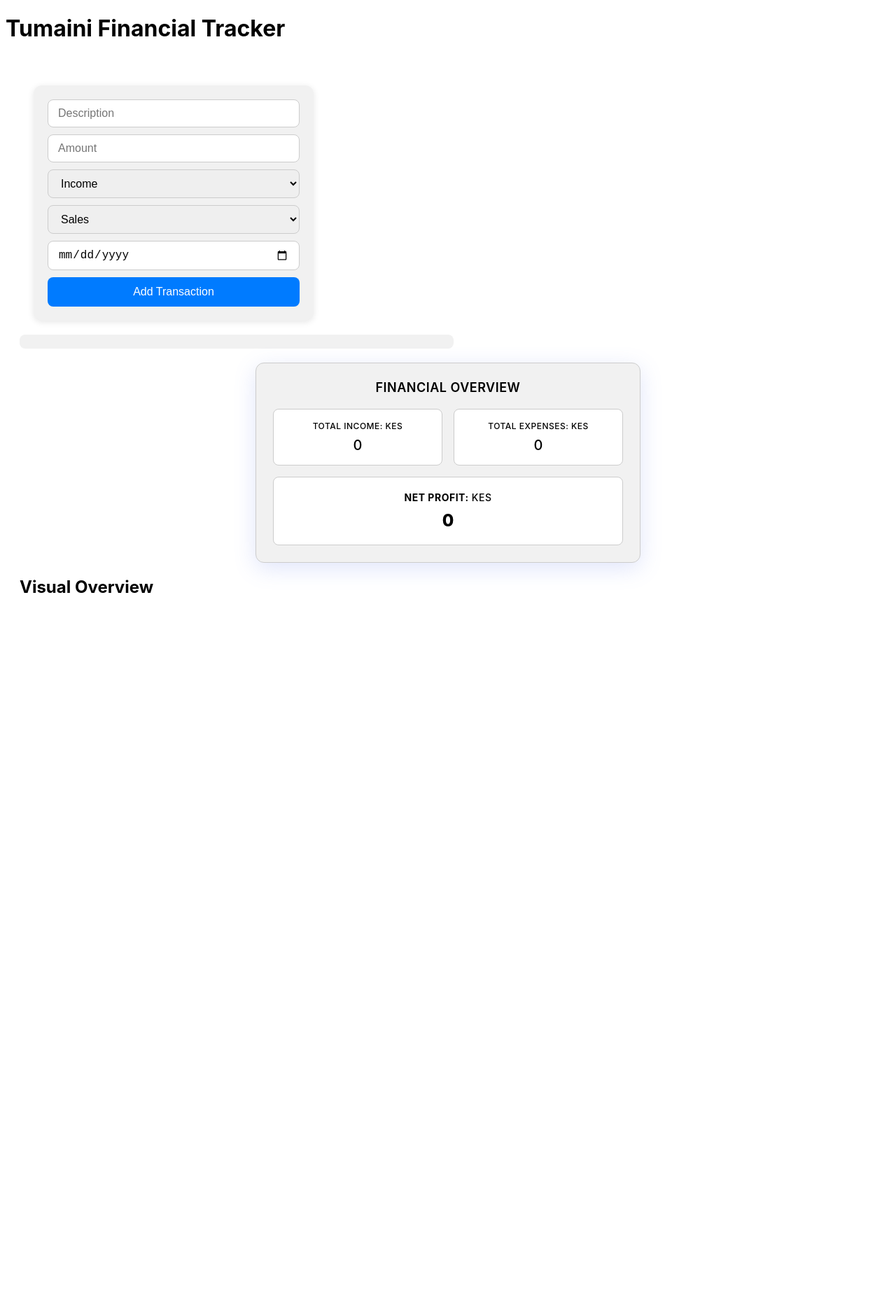
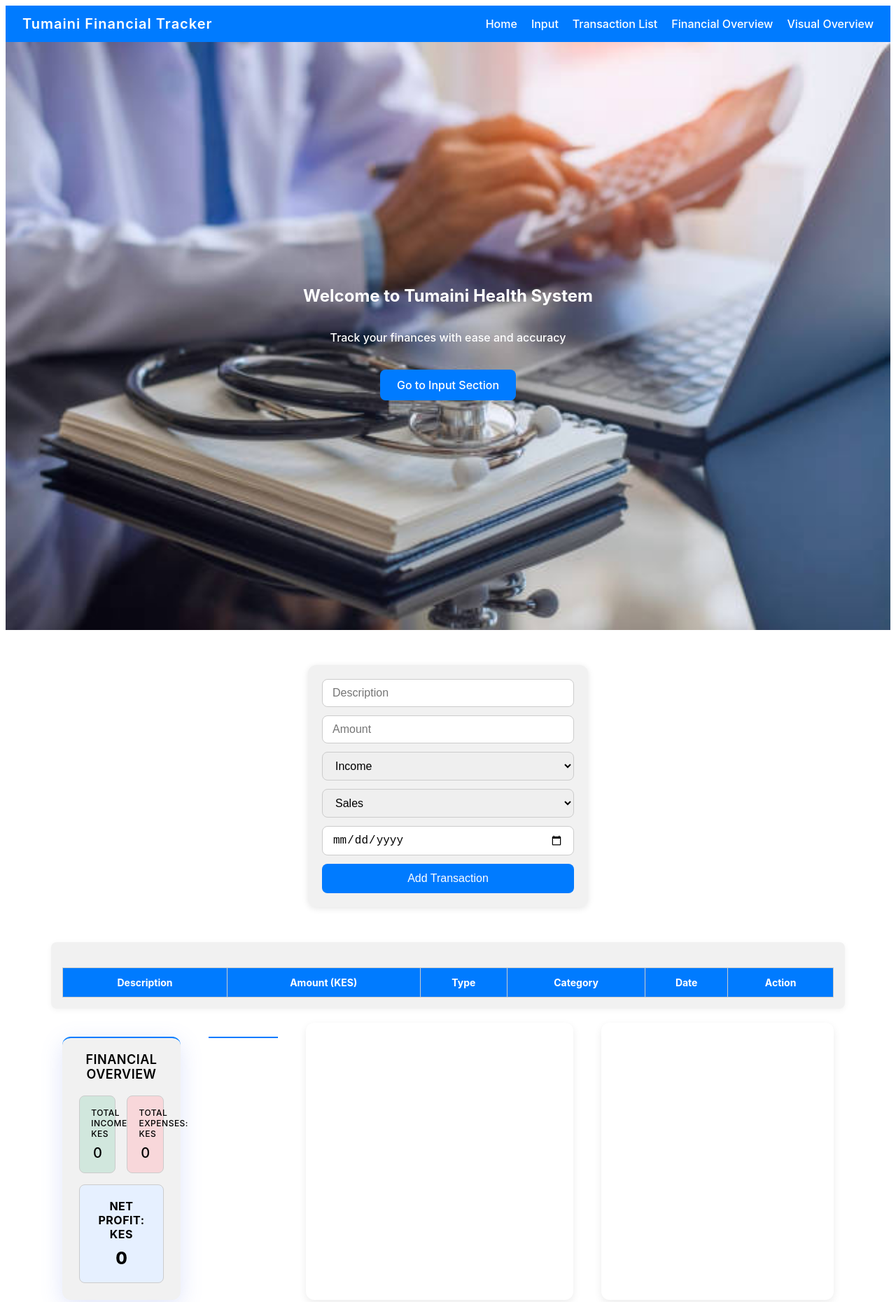
Before and after one commit to michaelfuchaka/Capstone-Project-Tumaini-Health-System, a plain HTML site: page index.html in a window 1280 px wide. Shown: the top 1860 px of the page at 70% size. Before the commit the page ends 1536 px from the top, so only its background shows below. Drawn offline with nearby package versions, Linux system fonts and the light colour scheme; some packages are replaced by stand-ins of ours; no server answers; a script that the page names is missing.

Commit message:
added home section, styled overview and improved layout

```diff
--- a/css/style.css
+++ b/css/style.css
@@ -1,15 +1,106 @@
-body{
-   font-family: -apple-system, BlinkMacSystemFont, 'Segoe UI', Roboto, sans-serif;
-   font-weight: 500;
+body {
+  font-family: -apple-system, BlinkMacSystemFont, "Segoe UI", Roboto, sans-serif;
+  font-weight: 500;
+}
+
+/* NavBar Styling */
+.navbar {
+  background-color: #007bff;
+  padding: 14px 24px;
+  display: flex;
+  justify-content: space-between;
+  align-items: center;
+  color: white;
+  position: sticky;
+  top: 0;
+  z-index: 1000;
+}
+
+.logo {
+  font-size: 20px;
+  font-weight: 600;
+  letter-spacing: 1px;
+}
+
+.nav-links {
+  list-style: none;
+  display: flex;
+  gap: 20px;
+  margin: 0;
+  padding: 0;
+}
+
+.nav-links li a {
+  text-decoration: none;
+  color: white;
+  font-weight: 500;
+  transition: color 0.3s ease;
+}
+
+.nav-links li a:hover {
+  color: #ffdd57;
+}
+
+/* Mobile nav responsiveness */
+@media (max-width: 600px) {
+  .nav-links {
+    flex-direction: column;
+    background-color: #007bff;
+    position: absolute;
+    top: 60px;
+    left: 0;
+    width: 100%;
+    display: none;
+  }
+
+  .nav-links.active {
+    display: flex;
+  }
+}
+
+/* Scroll behavior for smooth effect */
+html {
+  scroll-behavior: smooth;
+}
+/* home section  */
+#home-section {
+  height: 100vh;
+  background-image: url('../images/tumaini.png');
+  background-size:cover;
+  background-position: center;
+  background-repeat: no-repeat;
+  display: flex;
+  flex-direction: column;
+  justify-content: center;
+  align-items: center;
+  color: white;
+  text-align: center;
+  padding: 20px;
+}
+/* Home-section btn*/
+.cta-button {
+  margin-top: 20px;
+  background-color: #007bff;
+  color: white;
+  padding: 12px 24px;
+  border: none;
+  border-radius: 8px;
+  text-decoration: none;
+  font-size: 16px;
+  transition: background-color 0.3s ease;
+}
+
+.cta-button:hover {
+  background-color: #0056b3;
 }
 /* Form container */
 #transactionForm {
   width: 100%;
   max-width: 360px;
-  margin: 20px 0 20px 20px;
+  margin: 30px auto; /* centers it horizontally */
   display: flex;
   flex-direction: column;
-  gap: 10px;
+  gap: 12px;
   padding: 20px;
   background-color: #f1f1f1;
   border-radius: 12px;
@@ -48,69 +139,57 @@ body{
   background-color: #0056b3;
 }
 
-/* Styling transaction list layout */
+/* Main Layout */
 .main-layout {
-
-  display: block;
+  display: flex;
+  flex-direction: column;
+  align-items: center; /* centers child elements */
   padding: 20px;
-
 
 }
 
+
+
 #transactionList {
-  flex: 1;
-  padding: 10px;
+  width: 90%; /* or 100% if you want true full width */
+  padding: 16px;
   background-color: #f1f1f1;
   border-radius: 8px;
-  max-width: 600px;
-}
-.transaction {
-  padding: 10px;
-  margin-bottom: 10px;
-  background-color: white;
-  border-radius: 5px;
-  border: 1px solid #ddd;
+  margin-top: 20px;
+  box-shadow: 0 2px 8px rgba(0, 0, 0, 0.05);
 }
 
-/* Styling financial overview  */
-#financialOverview {
-  border: 1px solid #ccc;
-  padding: 1rem;
-  margin-top: 1rem;
-  background-color: #f9f9f9;
-  max-width: 500px;
-}
-/* Adding spacing between each <p> line */
-#financialOverview.p {
-  margin: 0.5rem 0;
+.transaction-table {
+ width: 100%;
+  border-collapse: collapse;
+  margin-top: 20px;
+  font-size: 14px;
+  text-align: center;
 }
 
-/* chart layout */
-canvas {
-  max-width: 100%;
-  height: auto;
-  margin: 0 auto;
-  display: block;
+.transaction-table th,
+.transaction-table td {
+  padding: 12px 8px;
+  border: 1px solid #ccc;
 }
 
-.chart-container {
-  max-width: 350px;
-  margin: 20px auto;
+.transaction-table thead {
+  background-color: #007bff;
+  color: white; ;
 }
 
 
-/* Financial Overview  Style*/
 
+/* Financial Overview  Style */
 #financialOverview {
   background: #f1f1f1;
   border-radius: 12px;
   padding: 24px;
-
-  font-family: -apple-system, BlinkMacSystemFont, 'Segoe UI', Roboto, sans-serif;
+  font-family: -apple-system, BlinkMacSystemFont, "Segoe UI", Roboto, sans-serif;
   box-shadow: 0 8px 32px rgba(102, 126, 234, 0.2);
   max-width: 500px;
   margin: 20px auto;
-  font-size: 0; /* Remove whitespace between inline-block elements */
+  font-size: 0;
 }
 
 #financialOverview h2 {
@@ -119,6 +198,7 @@ canvas {
   margin-bottom: 20px;
   text-transform: uppercase;
   letter-spacing: 0.5px;
+
 
   text-align: center;
   margin-top: 0;
@@ -151,6 +231,9 @@ canvas {
   box-sizing: border-box;
 
 }
+
+
+
 
 #financialOverview p:nth-of-type(2) {
   margin-left: 16px;
@@ -211,12 +294,126 @@ canvas {
     font-size: 15px;
   }
 }
+
 /* Hover shake background */
 #financialOverview p:nth-of-type(1):hover,
 #financialOverview p:nth-of-type(2):hover,
 #financialOverview p:nth-of-type(3):hover {
-  background: #eaeaea; /* Subtle light background */
+  background: #eaeaea;
   transform: translateY(-2px);
   transition: all 0.3s ease;
   cursor: pointer;
 }
+
+ .edit-btn {
+  background-color: #ffc107;
+  color: white;
+  margin-right: 5px;
+}
+.delete-btn {
+  background-color: #dc3545;
+  color: white;
+}
+.transaction-header {
+  background-color: #007bff;
+  color: white;
+  border-radius: 6px;
+  font-weight: bold;
+  padding: 12px 10px;
+}
+/* Edit and del btn hover */
+.edit-btn,
+.delete-btn {
+  padding: 6px 12px;
+  border: none;
+  border-radius: 4px;
+  font-size: 13px;
+  cursor: pointer;
+  transition: background-color 0.2s ease;
+}
+.edit-btn {
+  background-color: #ffc107;
+  color: white;
+  margin-right: 5px;}
+
+.edit-btn:hover {
+  background-color: #e0a800;
+}
+
+.delete-btn:hover {
+  background-color: #c82333;
+}
+canvas {
+  max-width: 100%;
+  height: auto;
+  margin: 0 auto;
+  display: block;
+}
+
+.chart-container {
+  max-width: 350px;
+  margin: 20px auto;
+}
+
+/* --- Financial Overview Enhancements --- */
+#financialOverview p:nth-of-type(1) {
+  background-color: #d1e7dd; /* light green for income */
+}
+
+#financialOverview p:nth-of-type(2) {
+  background-color: #f8d7da; /* light red for expenses */
+}
+
+#financialOverview p:nth-of-type(3) {
+  background-color: #e6f0ff; /* soft blue for net profit */
+  font-size: 16px;
+  font-weight: bold;
+}
+
+/* --- Visual Overview Enhancements --- */
+/* #visualOverview h2 {
+  background-color: #007bff;
+  color: white;
+  padding: 10px;
+  border-radius: 8px;
+  text-align: center;
+  text-transform: uppercase;
+  letter-spacing: 1px;
+  font-size: 18px;
+} */
+
+.chart-container {
+  background-color: white;
+  padding: 16px;
+  border-radius: 12px;
+  box-shadow: 0 4px 12px rgba(0, 0, 0, 0.08);
+  margin: 20px auto;
+}
+
+/* --- Section Separation --- */
+#financialOverview,
+#visualOverview {
+  margin-top: 40px;
+  border-top: 2px solid #007bff;
+  padding-top: 20px;
+}
+
+/* Moving financial overview to the left */
+.overview-layout{
+  display:flex;
+  justify-content: space-between;
+  gap:40px;
+  width:90%;
+  margin:0 auto;
+  flex-wrap:wrap;
+
+}
+
+#financialOverview {
+  flex:1;
+  max-width:45%;
+}
+#visualOverview{
+  flex:1;
+  max-width:50%;
+}
--- a/index.html
+++ b/index.html
@@ -5,10 +5,24 @@
     <meta name="viewport" content="width=device-width, initial-scale=1.0" />
     <title>Tumaini-Health-System</title>
     <link rel="stylesheet" href="./css/style.css" />
-
   </head>
   <body>
-    <h1>Tumaini Financial Tracker</h1>
+    <nav class="navbar">
+      <div class="logo">Tumaini Financial Tracker</div>
+      <ul class="nav-links">
+        <li><a href="#home-section">Home</a></li>
+        <li><a href="#transactionForm">Input</a></li>
+        <li><a href="#transactionList">Transaction List</a></li>
+        <li><a href="#financialOverview">Financial Overview</a></li>
+        <li><a href="#visualOverview">Visual Overview</a></li>
+      </ul>
+    </nav>
+    <!-- Home Section -->
+    <section id="home-section">
+  <h1>Welcome to Tumaini Health System</h1>
+  <p>Track your finances with ease and accuracy</p>
+  <a href="#transactionForm" class="cta-button">Go to Input Section</a>
+</section>
     <!-- Input Form -->
     <div class="main-layout">
       <form id="transactionForm">
@@ -28,10 +42,19 @@
         <button type="submit">Add Transaction</button>
       </form>
 
+      <!-- Transaction list display -->
+      <div id="transactionList">
+        <div class="transaction-header">
+          <div>Description</div>
+          <div>Amount</div>
+          <div>Category</div>
+          <div>Date</div>
+          <div>Type</div>
+          <div>Actions</div>
+        </div>
+      </div>
 
-      <!-- Transaction list display -->
-      <div id="transactionList"></div>
-
+        <div class="overview-layout">
       <div id="financialOverview" class="overview">
         <h2>Financial Overview</h2>
 
@@ -39,9 +62,10 @@
         <p>Total Expenses: KES <span id="total-expenses">0 </span></p>
         <p><strong>Net Profit:</strong> KES <span id="net-profit">0</span></p>
       </div>
-
       <!-- Charts and graph -->
-    <h2>Visual Overview</h2>
+      <div id="visualOverview">
+        <!-- <h2>Visual Overview</h2> -->
+        </div>
         <div class="chart-container">
           <canvas id="bar-chart" width="400" height="200"></canvas>
         </div>
@@ -50,6 +74,7 @@
         </div>
         <div class="chart-container">
           <canvas id="pie-chart" width="300" height="200"></canvas>
+        </div>
       </div>
     </div>
 
@@ -73,8 +98,6 @@
       ✅ Transaction deleted successfully!
     </div>
 
-
-
     <!-- Including SweetAlert2   -->
     <script src="https://cdn.jsdelivr.net/npm/sweetalert2@11"></script>
     <!-- chart.js -->
--- a/src/index.js
+++ b/src/index.js
@@ -1,33 +1,56 @@
 function renderTransactions() {
-  // clear existing list before loop
-  document.getElementById("transactionList").innerHTML = "";
+  // Clear and create table structure
+  const container = document.getElementById("transactionList");
+  container.innerHTML = `
+    <table class="transaction-table">
+      <thead>
+        <tr>
+          <th>Description</th>
+          <th>Amount (KES)</th>
+          <th>Type</th>
+          <th>Category</th>
+          <th>Date</th>
+          <th>Action</th>
+        </tr>
+      </thead>
+      <tbody id="transaction-table-body"></tbody>
+    </table>
+  `;
 
-  // Fetch transactions from json-server
+  // Fetch from JSON Server
   fetch("http://localhost:3000/transactions")
     .then((res) => res.json())
     .then((transactions) => {
-      // Loop through each transaction in the transaction array
+      const tableBody = document.getElementById("transaction-table-body");
+
       transactions.forEach((transaction) => {
-        // creating new div
-        const item = document.createElement("div");
-        item.className = "transaction";
+        const row = document.createElement("tr");
 
-        // HTML content inside new div
-        item.innerHTML = `
-    <p>${transaction.description} - KES ${transaction.amount}</p>
-  <p> ${transaction.type} |  ${transaction.category} |  ${transaction.date}</p>
-  <button data-id="${transaction.id}" class="edit-btn"  >Edit</button>
-  <button  data-id="${transaction.id}" class="delete-btn" >Delete</button>
-    `;
-        // Appending item to the list
-        document.getElementById("transactionList").appendChild(item);
+        row.innerHTML = `
+          <td>${transaction.description}</td>
+          <td>${transaction.amount}</td>
+          <td>${transaction.type}</td>
+          <td>${transaction.category}</td>
+          <td>${transaction.date}</td>
+          <td>
+            <button data-id="${transaction.id}" class="edit-btn">Edit</button>
+            <button data-id="${transaction.id}" class="delete-btn">Delete</button>
+          </td>
+        `;
+
+        tableBody.appendChild(row);
       });
+
+      // Attach events and update data
       attachDeleteListeners();
       attachEditListeners();
       calculateSummary(transactions);
       generateBarChart(transactions);
       renderLineChart(transactions);
       drawExpensePieChart(transactions);
+    })
+    .catch((error) => {
+      console.error("Failed to fetch transactions:", error);
     });
 }
 
@@ -441,5 +464,3 @@ function drawExpensePieChart(transactions) {
     },
   });
 }
-
-// Help toast function
```
Also changed, not shown: db.json (+18 -1 lines), images/tumaini.png (added). Lines whose indentation alone changed are shown as unchanged.
